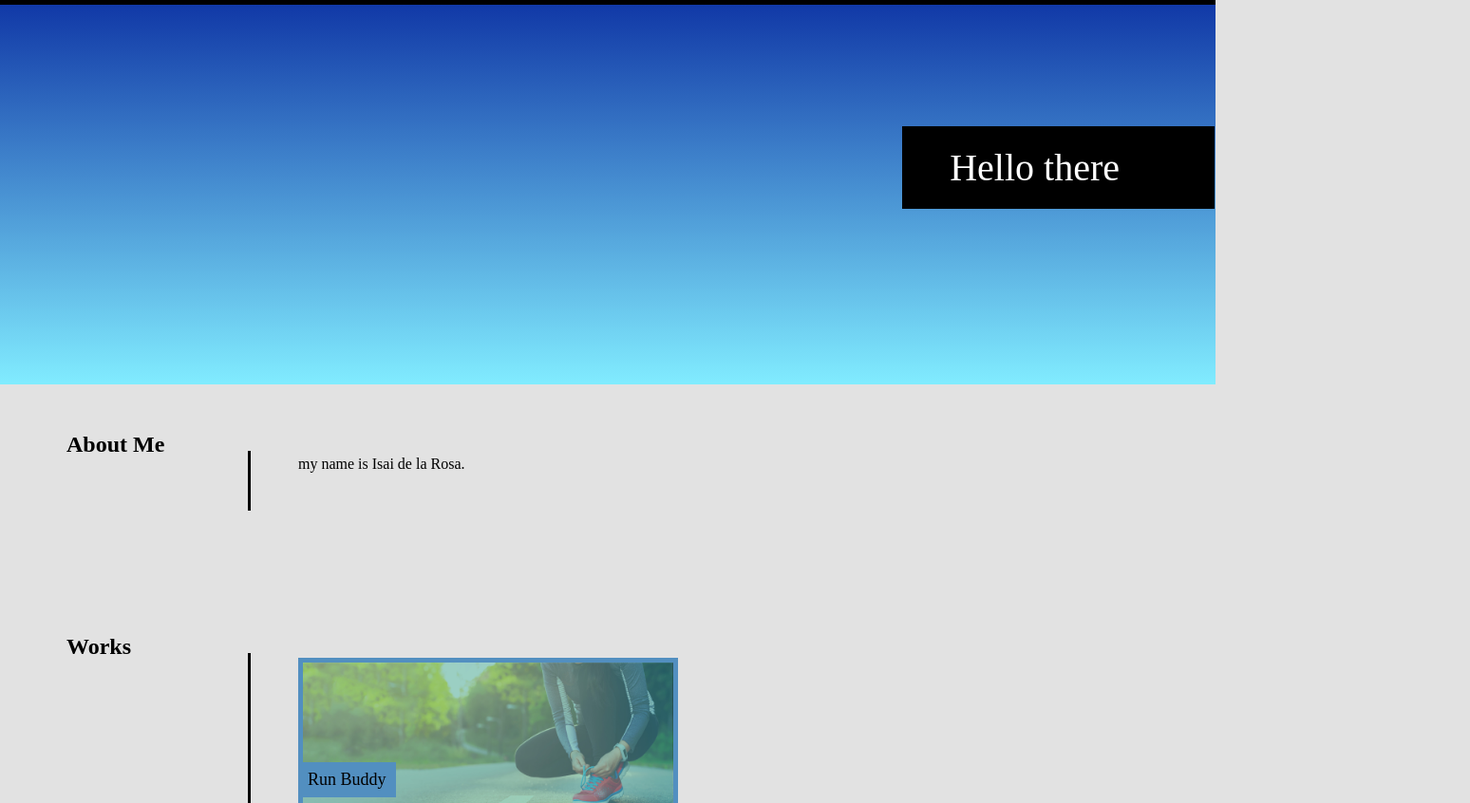
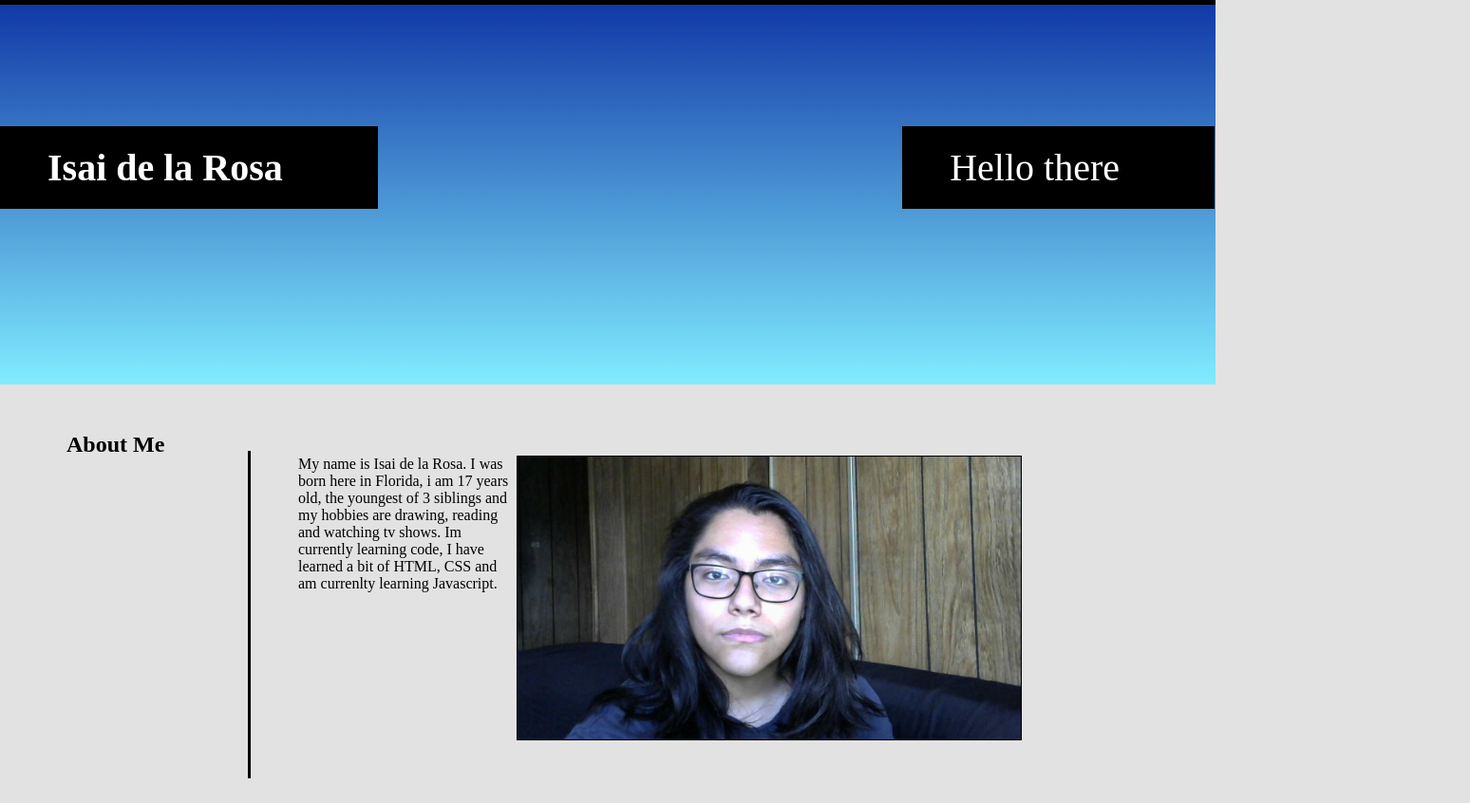
Before and after one commit to delarosa0305/Professional-Portfolio, a plain HTML site: page index.html in a window 1280 px wide. Shown: the part 67-913 px from the top of the page at 95% size, 1548 px wide, since content can reach past the window. Drawn offline with Linux system fonts and the light colour scheme.

Commit message:
add personal photo

```diff
--- a/assets/css/style.css
+++ b/assets/css/style.css
@@ -72,20 +72,34 @@ section {
     padding-bottom: 60px;
     margin-bottom: 50px;
 }
+.section-title {
+    font-size: 40px;
+}
 
 .hero {
     height: 400px;
     width: 100%;
     margin-bottom: 25px;
     background-image: linear-gradient(180deg, rgb(17, 57, 167), rgb(129, 236, 255));
-
-
 }
 
-.hero article {
+.hero .hero-de {
     border: hidden;
     background-color: rgb(0, 0, 0);
-    color:rgb(255, 255, 255);
+    color: rgb(255, 255, 255);
+    font-size: 40px;
+    font-weight: bold;
+    float: left;
+    padding: 20px 100px 20px 50px;
+    position: absolute;
+    left: 0;
+    top: 200px;
+}
+
+.hero .hero-ft {
+    border: hidden;
+    background-color: rgb(0, 0, 0);
+    color: rgb(255, 255, 255);
     font-size: 40px;
     float: right;
     padding: 20px 100px 20px 50px;
@@ -145,6 +159,13 @@ section {
     border-bottom: solid rgb(4, 26, 41)
 }
 
+.call ul li:hover,
+.call ul li a:hover {
+    border-radius: 15px;
+    background-color: rgb(0, 0, 0);
+    color: rgb(255, 255, 255);
+}
+
 .call a {
     text-decoration: none;
     color: rgb(46, 45, 45);
@@ -158,8 +179,8 @@ section {
 
 .works img {
     position: relative;
-    width: 400px;
-    height: auto;
+    width: auto;
+    height:520px;
     border: 5px rgb(82, 143, 192) solid;
 }
 
@@ -167,8 +188,19 @@ section {
     position: absolute;
     bottom: 30px;
     left: 5px;
-    font-size: 18px;
     border: hidden rgb(82, 143, 192);
-    background-color:  rgb(82, 143, 192);
+    background-color: rgb(82, 143, 192);
     padding: 8px 10px 8px 5px;
 }
+
+.works h3,
+.works p {
+    color:rgb(26, 26, 26)
+}
+
+.egs img {
+    height: 300px;
+    width: auto;
+    float: right;
+    border: 1px solid black;
+}
--- a/index.html
+++ b/index.html
@@ -19,18 +19,20 @@
                     <a href="#About-Me">About Me</a>
                 </li>
                 <li>
-                    <a href="#Projects">My Projects</a>
+                    <a href="#Projects">My Works</a>
                 </li>
                 <li>
-                    <a href="#Contact-info">Contact Information</a>
+                    <a href="#Contact-Info">Contact Information</a>
                 </li>
             </ul>
         </nav>
     </header>
 
     <section class="hero">
-
-        <article>
+        <article class="hero-de">
+            Isai de la Rosa
+        </article>
+        <article class="hero-ft">
             Hello there
         </article>
     </section>
@@ -44,8 +46,13 @@
             </div>
 
             <div class="part-2">
-                my name is Isai de la Rosa.
-
+                <article class="egs">
+                    <img src="./assets/images/photo.jpg" alt="my-photo" />
+                    <p>My name is Isai de la Rosa. I was born here in Florida, i am 17 years old, the youngest of 3 siblings and my hobbies are
+                        drawing, reading and watching tv shows. Im currently learning code, I have learned a bit of HTML, CSS and am
+                        currenlty learning Javascript.
+                    </p>
+                </article>
 
             </div>
         </div>
@@ -65,7 +72,12 @@
                         <img src="./assets/images/hero-bg.jpg" alt="Run Buddy">
                     </a>
                     <div>
-                        Run Buddy
+                        <h3>
+                            Run Buddy
+                        </h3>
+                        <p>
+                            HTML/CSS
+                        </p>
                     </div>
                 </article>
             </div>
@@ -84,9 +96,15 @@
             <div class="part-2">
                 <div class="call">
                     <ul>
-                        <li><strong>Email:</strong> <a href="https://gmail.com">delarosa2381i@gmail.com</a></li>
-                        <li><strong>GitHub:</strong> <a href="https://github.com">delarosa0305</a></li>
-                        <li><strong>Phone Number</strong> <a href="#">(386) 698-1500</a></li>
+                        <li><strong>Email:</strong>
+                            <a href="https://gmail.com">delarosa2381i@gmail.com</a>
+                        </li>
+                        <li><strong>GitHub:</strong>
+                            <a href="https://github.com">delarosa0305</a>
+                        </li>
+                        <li><strong>Phone Number</strong>
+                            <a href="#">(386) 698-1500</a>
+                        </li>
                     </ul>
                 </div>
 
```
Also changed, not shown: assets/images/photo.jpg (added).
